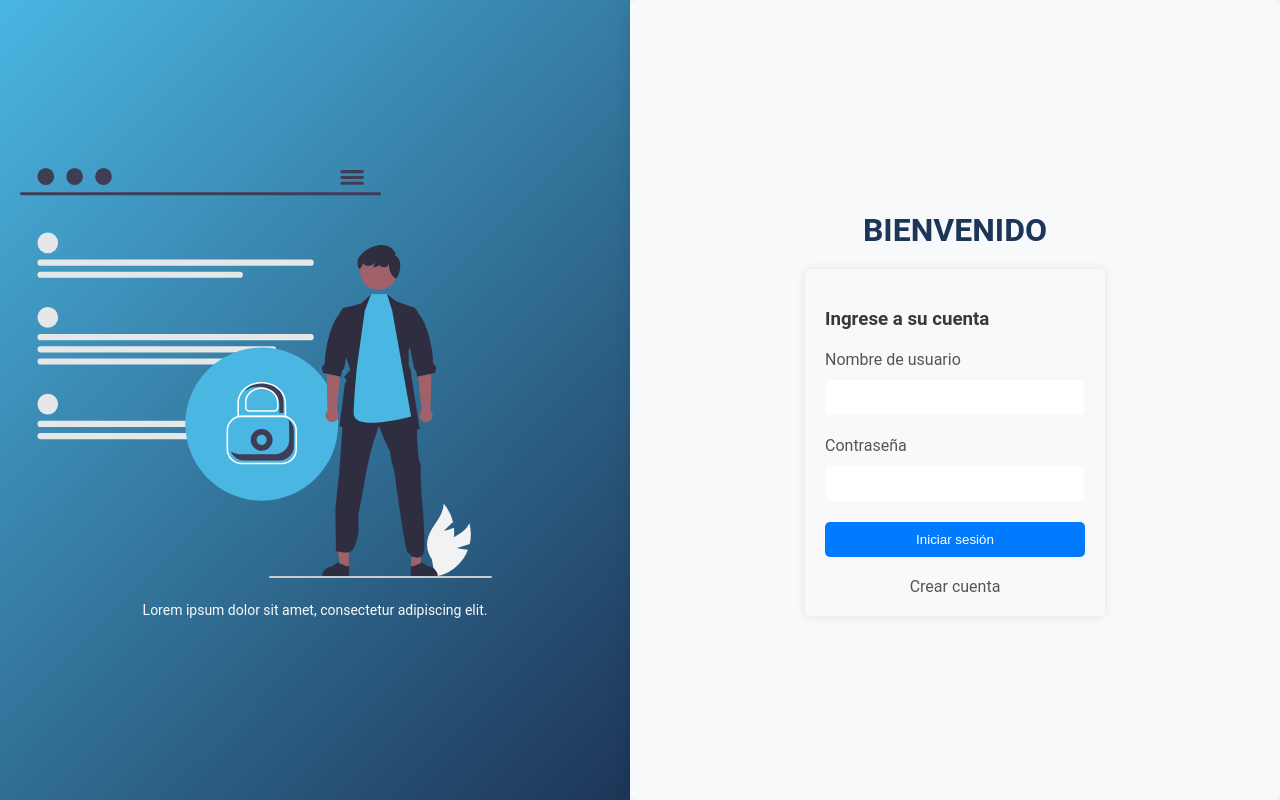
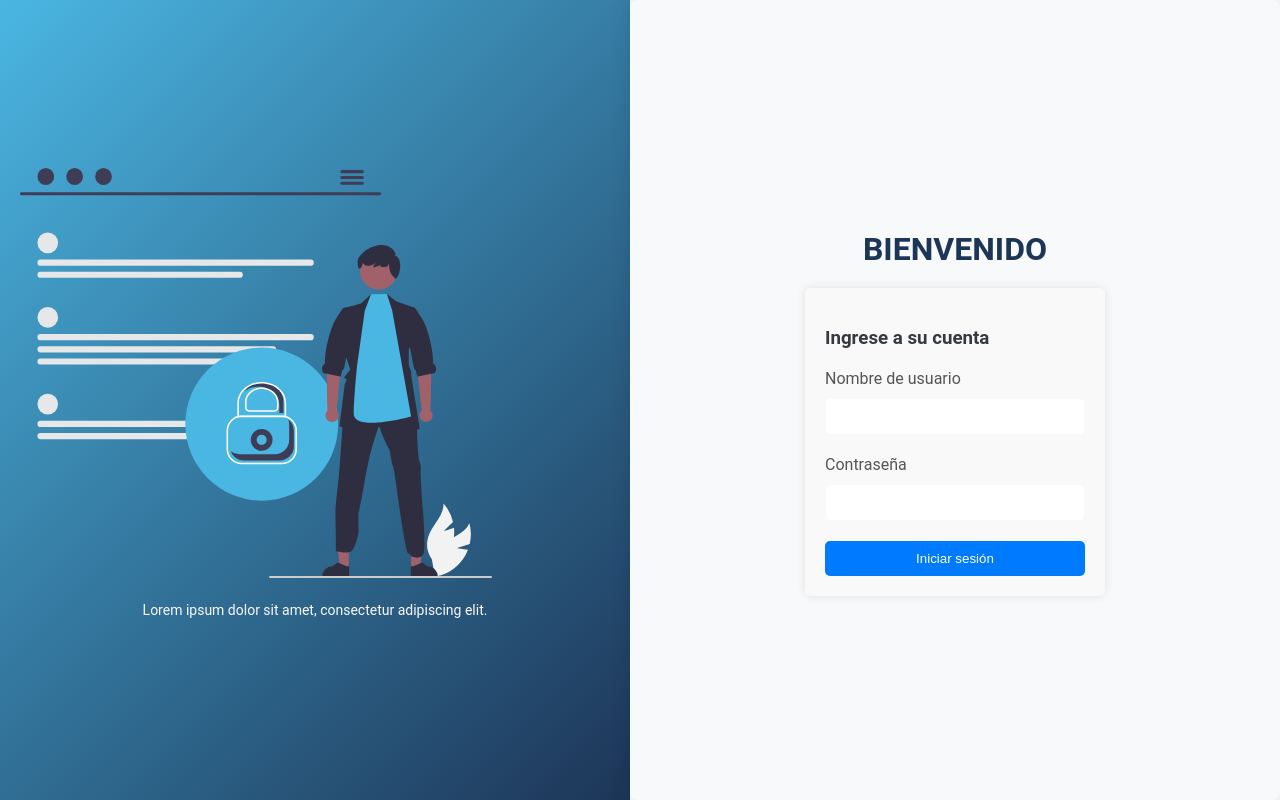
Before and after one commit to josuesn1402/pedidos-dashboard, a PHP site: page /php/layout/login.php in a window 1280 px wide. Run offline with PHP 8.4, Linux system fonts and the light colour scheme.

Commit message:
fuera el registrar

```diff
--- a/php/layout/login.php
+++ b/php/layout/login.php
@@ -31,9 +31,9 @@ session_destroy();
         <label for="password">Contraseña</label>
         <input type="password" id="password" name="password" required>
         <button type="submit">Iniciar sesión</button>
-        <div class="links">
+        <!-- <div class="links">
           <a href="#">Crear cuenta</a>
-        </div>
+        </div> -->
       </form>
     </div>
   </div>
```
